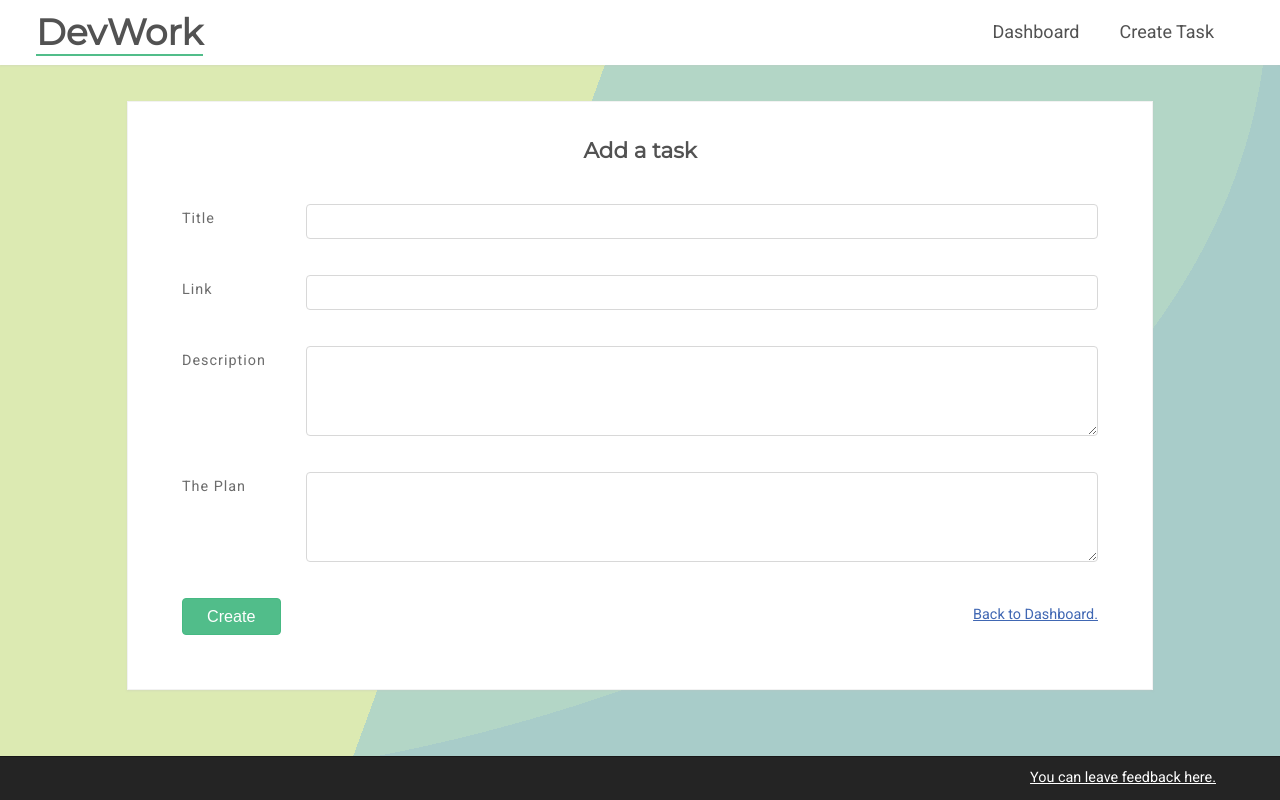
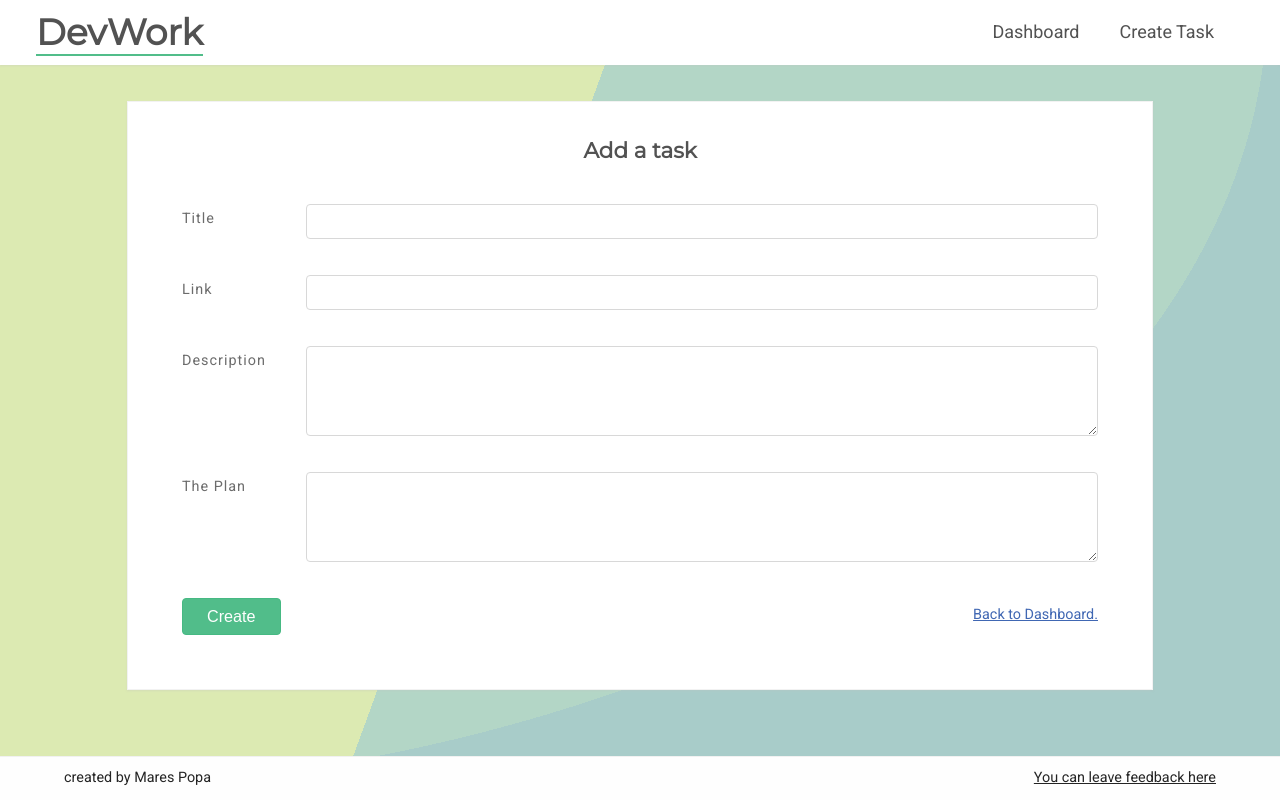
Before and after one commit to marespopa/dolooper, a React (Create React App) app: page / in a window 1280 px wide. Built offline with nearby package versions, Linux system fonts and the light colour scheme.

Commit message:
Update footer
- change footer color
- update footer message

```diff
--- a/src/components/AppFooter.js
+++ b/src/components/AppFooter.js
@@ -2,13 +2,14 @@ import React from "react";
 
 const AppFooter = () => (
   <footer className="app__footer">
+    created by Mares Popa
     <a
       className="suggestions-link"
       target="_blank"
       rel="noopener noreferrer"
       href="https://github.com/xkrromania/dailywork/issues"
     >
-      You can leave feedback here.
+      You can leave feedback here
     </a>
   </footer>
 );
--- a/src/styles/_variables.scss
+++ b/src/styles/_variables.scss
@@ -11,8 +11,8 @@ $nav-active: #51bd8a;
 $heading-font-family: 'Montserrat', sans-serif;
 $content-font-family: 'Roboto', sans-serif;
 
-$footer-background: #242424;
-$footer-color: #fefefe;
+$footer-background: #fefefe;
+$footer-color: #242424;
 
 $btn--default-background: #0c0a0a;
 $btn--primary-background:#f0f0f0;
```
